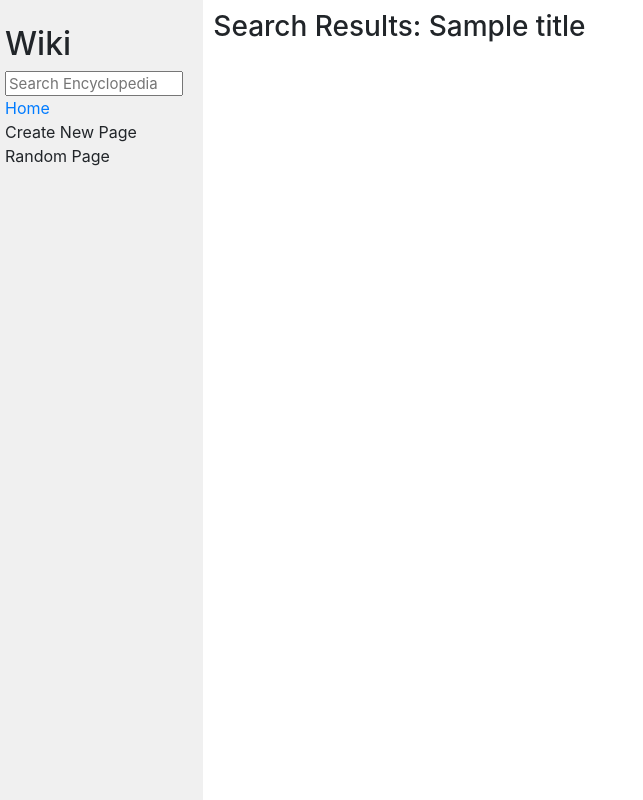
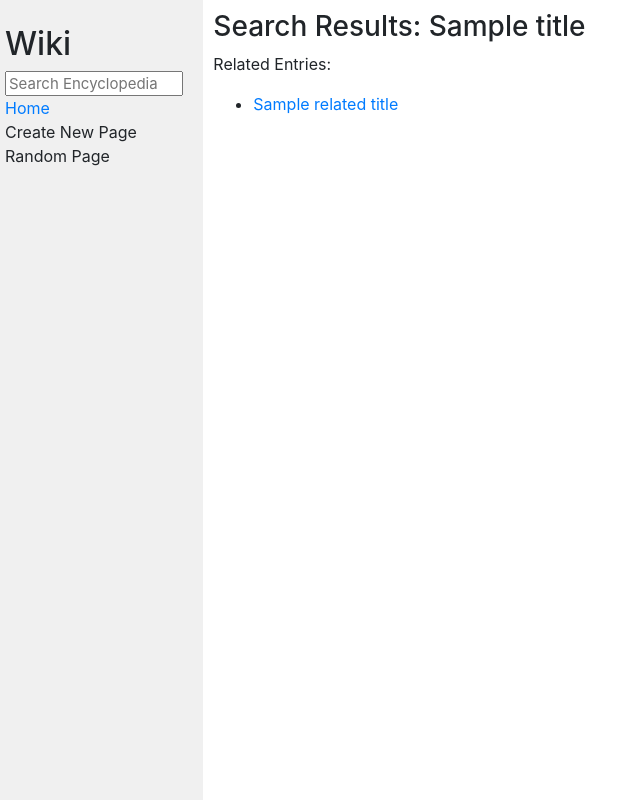
Before and after one commit to nishanajihah/Harvard-Project1, a Django app: template wiki/encyclopedia/templates/encyclopedia/search_page.html in a window 1280 px wide. Shown: the whole page, without its empty margins (0-643 px from the left). Run offline with Django 3.2, Linux system fonts and the light colour scheme; the template is opened without the code that fills it: most values are stand-ins (such as "Sample title", 1, 10 or a date in 2020); some libraries are stand-ins or nearby versions.

Commit message:
changes in search funtion in views.py

```diff
--- a/wiki/encyclopedia/templates/encyclopedia/search_page.html
+++ b/wiki/encyclopedia/templates/encyclopedia/search_page.html
@@ -8,7 +8,7 @@
 
     <h3>Search Results: {{title}}</h3>
 
-    {% if result %}
+    {% if title == false %}
     <ul>
         {% for title in entries %}
             <li><a href="{% url 'enc:page' title=title %}">{{ title }}</a></li>
@@ -16,4 +16,16 @@
     </ul>
     {% endif %}
 
+    {% if related_titles %}
+        <p>Related Entries:</p>
+            <ul>
+                {% for title in related_titles %}
+                    <li><a href="{% url 'entry' title=title %}">{{title}}</a></li>
+                {% endfor %}
+            </ul>
+    {% else %}
+        <h2>{{message}}</h2>
+        <p>Check the <a href="{% url 'index' %}">index</a> page to see available articles.</p>
+        {% endif %}
+
 {% endblock %}
```
Also changed, not shown: wiki/encyclopedia/views.py (+9 -8 lines).
